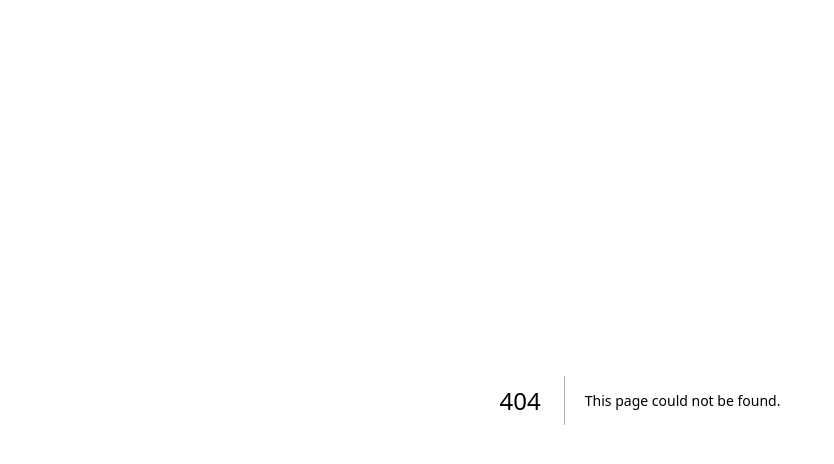
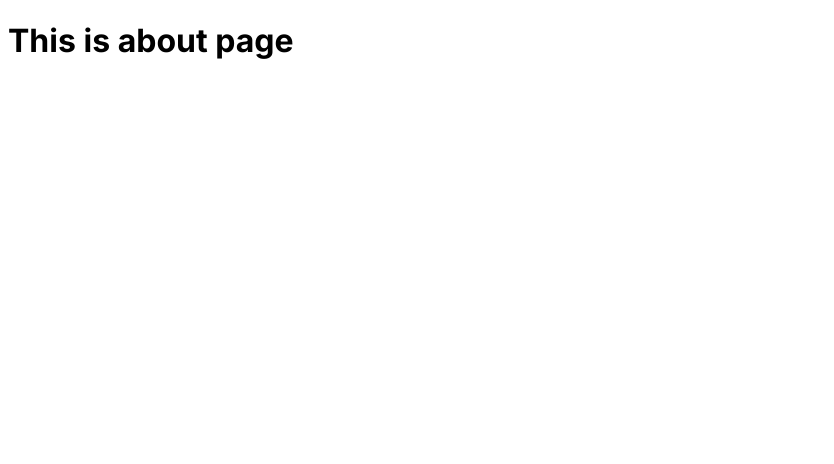
Before and after one commit to Ibrahim-khan/NextJs-Practice, a Next.js app: page /about in a window 1280 px wide. Before the commit this address had no page. Shown: the top 464 px of the page, without its empty margins (0-834 px from the left). Built offline with nearby package versions, Linux system fonts and the light colour scheme.

Commit message:
NextJs-Practice

```diff
--- /dev/null
+++ b/src/app/about/page.jsx
@@ -0,0 +1,11 @@
+import React from 'react'
+
+const page = () => {
+  return (
+    <div>
+      <h1>This is about page</h1>
+    </div>
+  )
+}
+
+export default page
--- a/src/app/page.js
+++ b/src/app/page.js
@@ -23,7 +23,10 @@ import { useState } from "react";
       <p>Value is added: {value}</p>
       <button onClick={add}>Add value</button>
 
-      <button onClick={test}>Click me</button>
+      <button onClick={test}>Click me</button><br/>
+
+      <button><a href="/about">about page</a></button>
+
 
       <State />
     </main>
```
